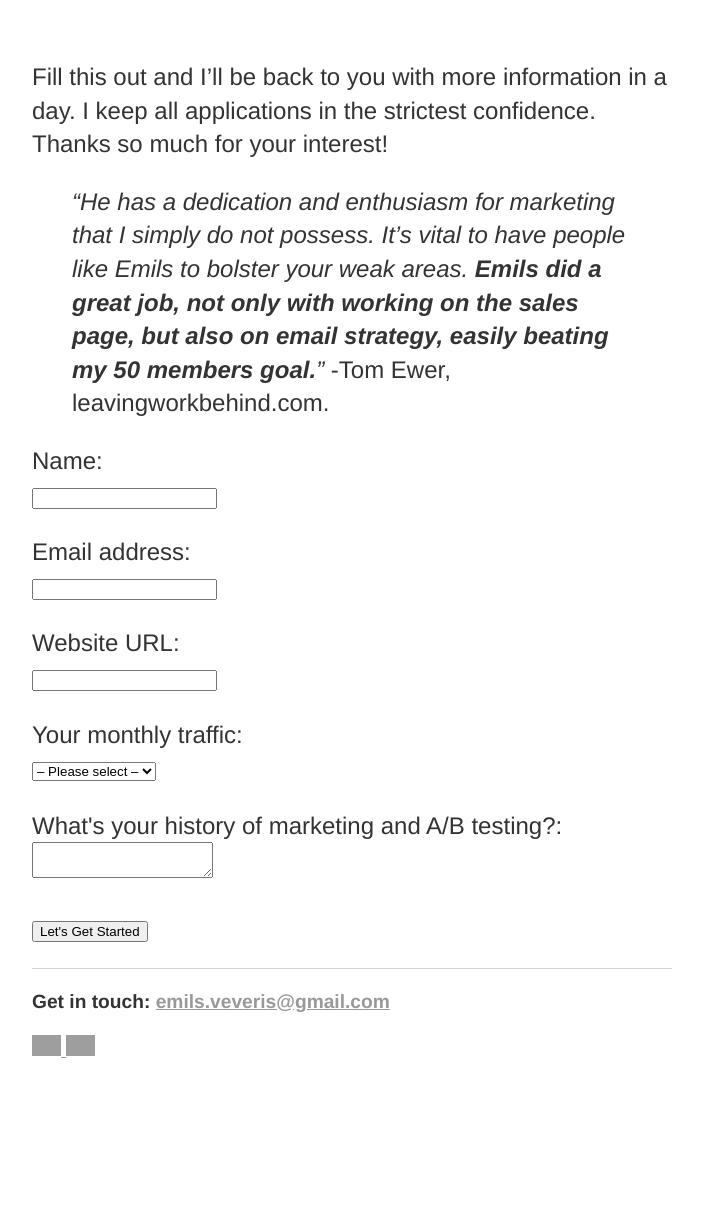
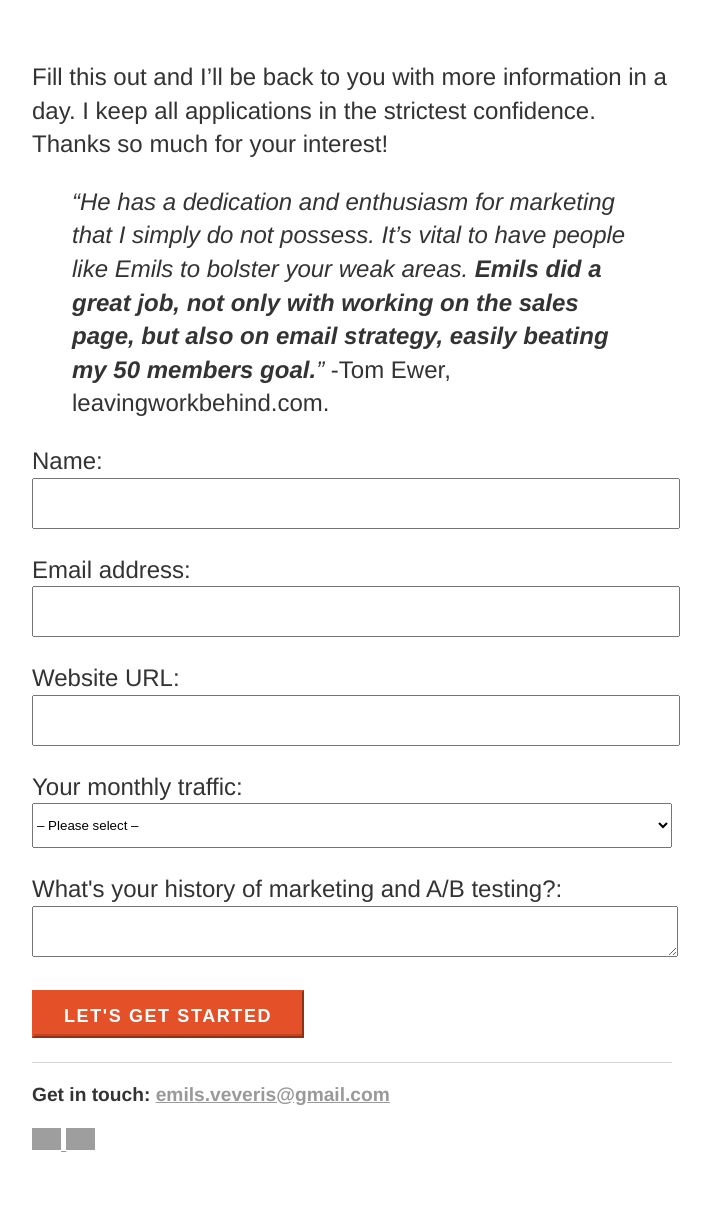
Before and after one commit to emilsw/ew, a Jekyll site: the page built from contact.md, in a window 1280 px wide. Shown: the whole page, without its empty margins (288-999 px from the left). Built offline with Jekyll 4.4.1, drawn with Linux system fonts in a browser that asks for light colours; before the commit the page ends 1121 px from its top, so only the background shows below that; grey boxes are pictures that could not be loaded.

Commit message:
Update main.css

```diff
--- a/css/main.css
+++ b/css/main.css
@@ -55,3 +55,57 @@ li {
     line-height: 1.4em;
     padding-bottom: 5px;
 }
+
+input[type="email"],
+input[type="search"],
+input[type="text"],
+input[type="tel"],
+input[type="url"],
+input[type="password"],
+textarea,
+select {
+height: 45px;
+width: 100%;
+}
+
+
+.button,
+button,
+input[type="submit"],
+input[type="reset"],
+input[type="button"] {
+height: 48px;
+padding: 0 30px;
+font-size: 18px;
+font-weight: 600;
+line-height: 48px;
+letter-spacing: .1rem;
+text-transform: uppercase;
+}
+
+.button.button-primary,
+button.button-primary,
+input[type="submit"].button-primary,
+input[type="reset"].button-primary,
+input[type="button"].button-primary {
+color: #FFF;
+background-color: #E45027;
+border-color: #E45027;
+box-shadow: inset 0 -2px 0 rgba(0, 0, 0, .15);
+}
+
+.button.button-primary:hover,
+button.button-primary:hover,
+input[type="submit"].button-primary:hover,
+input[type="reset"].button-primary:hover,
+input[type="button"].button-primary:hover,
+.button.button-primary:focus,
+button.button-primary:focus,
+input[type="submit"].button-primary:focus,
+input[type="reset"].button-primary:focus,
+input[type="button"].button-primary:focus {
+color: #FFF;
+background-color: #E04216;
+border-color: #E04216;
+box-shadow: inset 0 2px 0 rgba(0, 0, 0, .15);
+}
```
